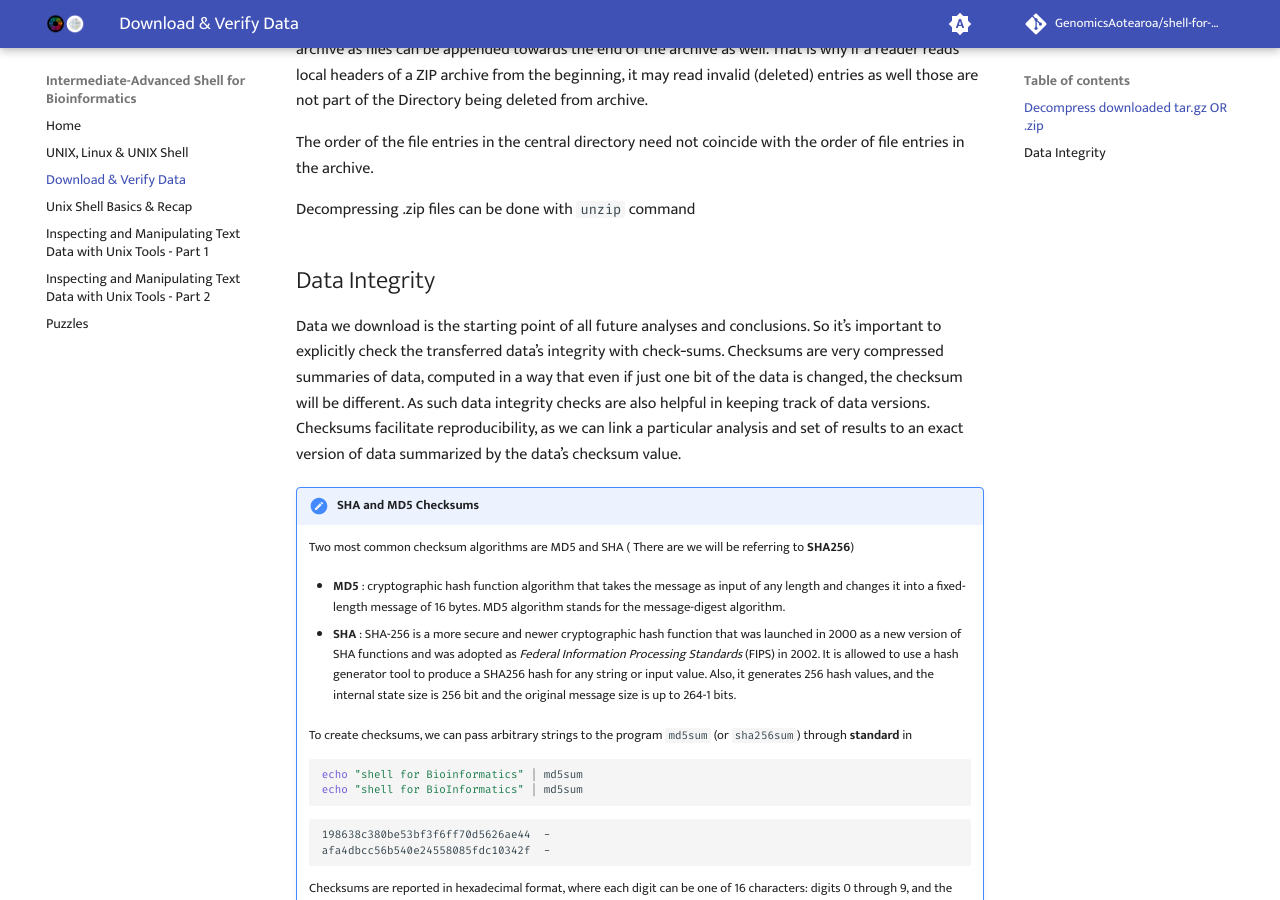
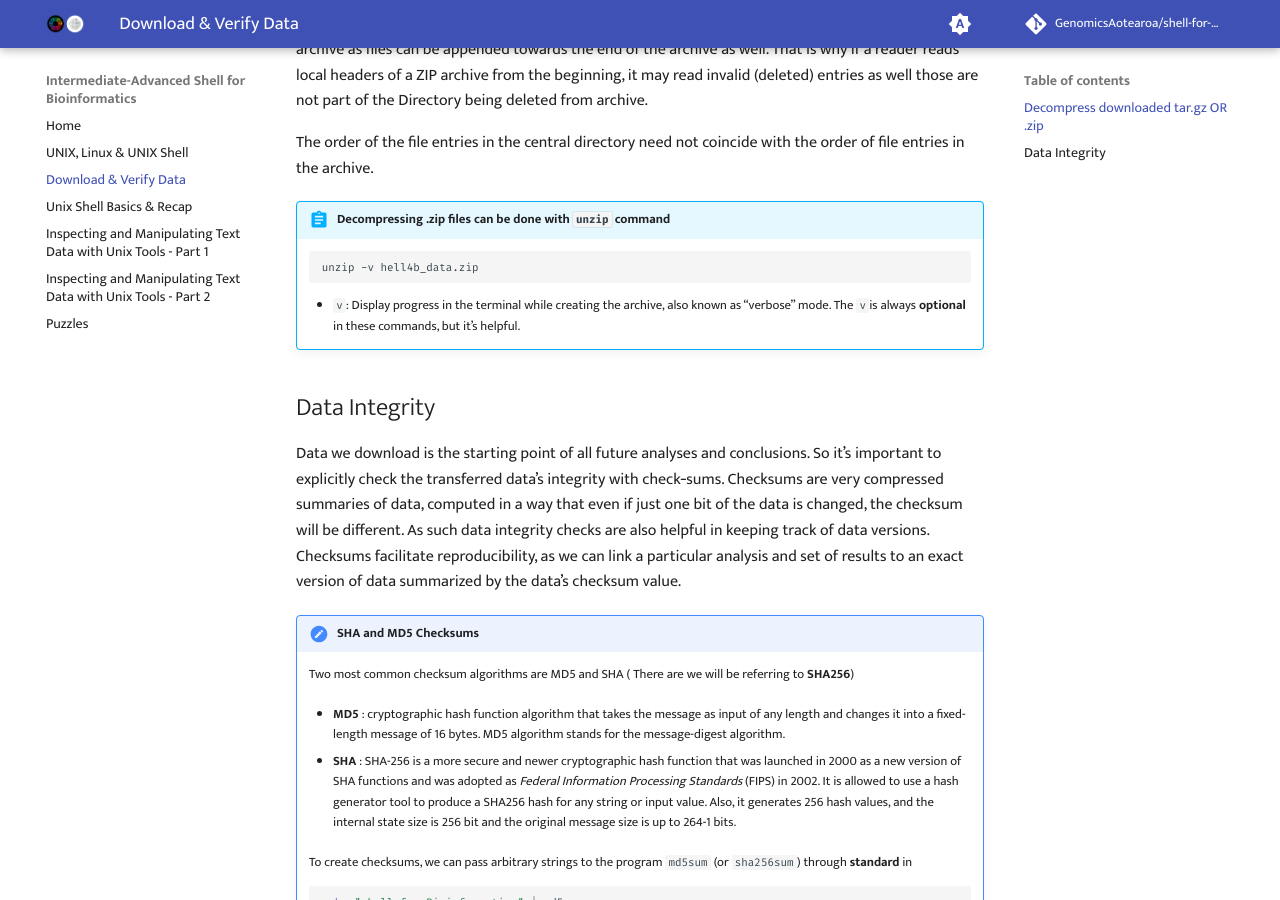
Before and after one commit to GenomicsAotearoa/shell-for-bioinformatics, an MkDocs documentation site: the page built from docs/1_download_data.md, in a window 1280 px wide and 900 px high, scrolled down 1461 px. Built offline with MkDocs 1.6.1 and Material for MkDocs 9.7.7, drawn with Linux system fonts in a browser that asks for light colours; comment, search, counter and statistics services are not loaded.

Commit message:
unzip command

````diff
--- a/docs/1_download_data.md
+++ b/docs/1_download_data.md
@@ -48,7 +48,13 @@ Each file in a ZIP archive is represented as an individual entry where each entr
 
 The order of the file entries in the central directory need not coincide with the order of file entries in the archive.
 
-Decompressing .zip files can be done with `unzip` command
+!!! abstract "Decompressing .zip files can be done with `unzip` command"
+
+    ```bash
+    unzip -v hell4b_data.zip
+    ```
+
+    - `v`: Display progress in the terminal while creating the archive, also known as “verbose” mode. The `v`is always **optional** in these commands, but it’s helpful.
 
 ## Data Integrity
 
````
